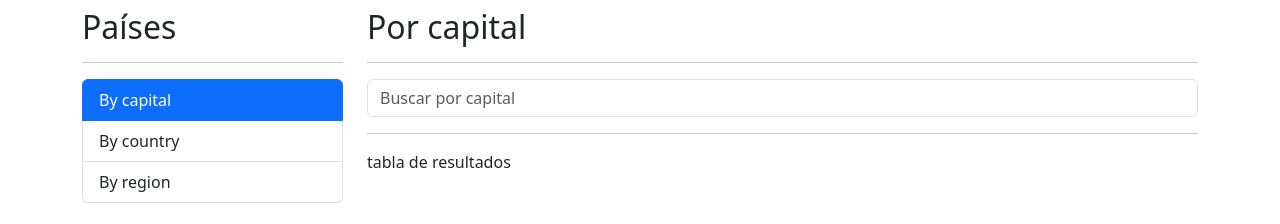
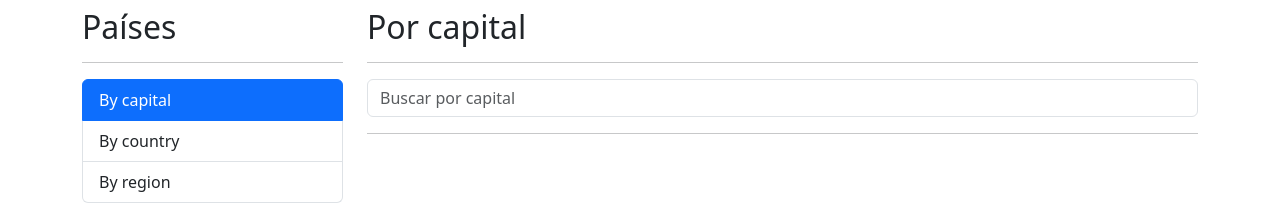
Before and after one commit to raulmoralesruiz/countryApp, an Angular app: page /countries/by-capital in a window 1280 px wide. Shown: the top 224 px of the page. Built offline with nearby package versions, Linux system fonts and the light colour scheme.

Commit message:
123. Mostrar los países en pantalla

```diff
--- a/src/app/countries/pages/by-capital-page/by-capital-page.component.html
+++ b/src/app/countries/pages/by-capital-page/by-capital-page.component.html
@@ -13,6 +13,10 @@
 <div class="row">
   <div class="col">
     <hr>
-    tabla de resultados
+    <ul>
+      <li *ngFor="let country of countries">
+        {{ country.capital }} - {{ country.population }}
+      </li>
+    </ul>
   </div>
 </div>
--- a/src/app/countries/pages/by-capital-page/by-capital-page.component.ts
+++ b/src/app/countries/pages/by-capital-page/by-capital-page.component.ts
@@ -1,4 +1,6 @@
 import { Component } from '@angular/core';
+import { CountriesService } from '../../services/countries.service';
+import { Country } from '../../interfaces/country';
 
 @Component({
   selector: 'app-by-capital-page',
@@ -6,10 +8,13 @@ import { Component } from '@angular/core';
   styles: ``,
 })
 export class ByCapitalPageComponent {
+  public countries: Country[] = [];
+
+  constructor(private countriesService: CountriesService) {}
 
   searchByCapital(searchedText: string): void {
-
-    console.log('desde by-capital-page (destino)');
-    console.log({searchedText});
+    this.countriesService.searchCapital(searchedText).subscribe((countries) => {
+      this.countries = countries;
+    });
   }
 }
--- a/src/app/countries/services/countries.service.ts
+++ b/src/app/countries/services/countries.service.ts
@@ -4,7 +4,7 @@ import { Observable } from 'rxjs';
 import { Country } from '../interfaces/country';
 
 @Injectable({ providedIn: 'root' })
-export class ServiceNameService {
+export class CountriesService {
   private apiUrl: string = 'https://restcountries.com/v3.1';
 
   constructor(private http: HttpClient) {}
```
